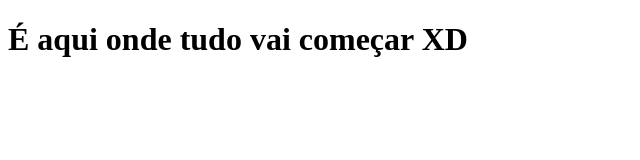
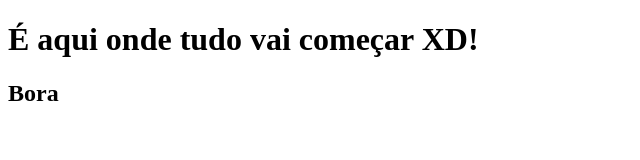
Before and after one commit to FilipeLealves/Site, a plain HTML site: page index.html in a window 1280 px wide. Shown: the full height of the page, 0-640 px from the left. Drawn offline with Linux system fonts and the light colour scheme.

Commit message:
criação do projeto

```diff
--- a/index.html
+++ b/index.html
@@ -8,6 +8,7 @@
     <title>Beast Meat</title>
 </head>
 <body>
-    <h1>É aqui onde tudo vai começar XD</h1>
+    <h1>É aqui onde tudo vai começar XD!</h1>
+    <h2>Bora</h2>
 </body>
 </html>
```
